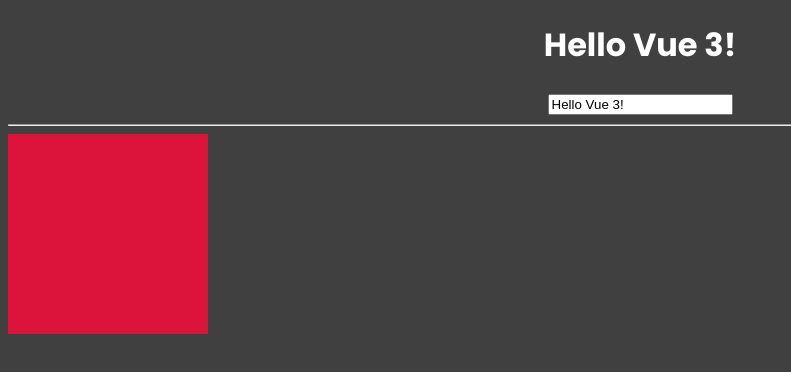
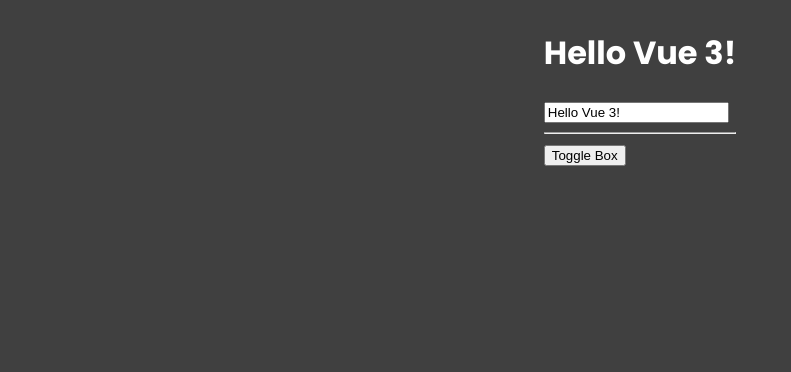
Before and after one commit to Janarththan4/Vue3_Basics, a Vue app in the folder vue-basics/: page / in a window 1280 px wide. Shown: the top 372 px of the page, without its empty margins (0-791 px from the left). Built offline with nearby package versions, Linux system fonts and the light colour scheme; the HTML template or start-up script is replaced by a standard one.

Commit message:
v-on:click

```diff
--- a/vue-basics/src/App.vue
+++ b/vue-basics/src/App.vue
@@ -2,11 +2,13 @@
 
 <h1>{{ greeting }}</h1>
 <input v-model="greeting" />
+
 <hr />
 
+<button v-on:click="isVisible = !isVisible">Toggle Box</button>
 <div v-if="isVisible" class="box"></div>
-<div v-else-if="isVisible2" class="box two"></div>
-<div v-else class="box three"></div>
+<!-- <div v-else-if="isVisible2" class="box two"></div>
+<div v-else class="box three"></div> -->
 
 </template>
 
@@ -16,7 +18,7 @@
     return {
       greeting: "Hello Vue 3!",
       isVisible: false,
-      isVisible2: true,
+      isVisible2: false,
     }
   }
 }
@@ -28,19 +30,21 @@
 body {
   font-family: 'Poppins', sans-serif;
   background: rgba(0,0,0,.75);
-  text-align: center;
   color: white;
+  display: flex;
+  align-items: center;
+  justify-content: center;
 }
 .box {
-  background: indigo;
+  background: crimson;
   height: 200px;
   width: 200px;
 }
 .two {
-  background: crimson;
+  background: goldenrod;
 }
 .three {
-  background: darkgreen;
+  background: aqua;
 }
 [v-cloak] {
   display: none;
```
